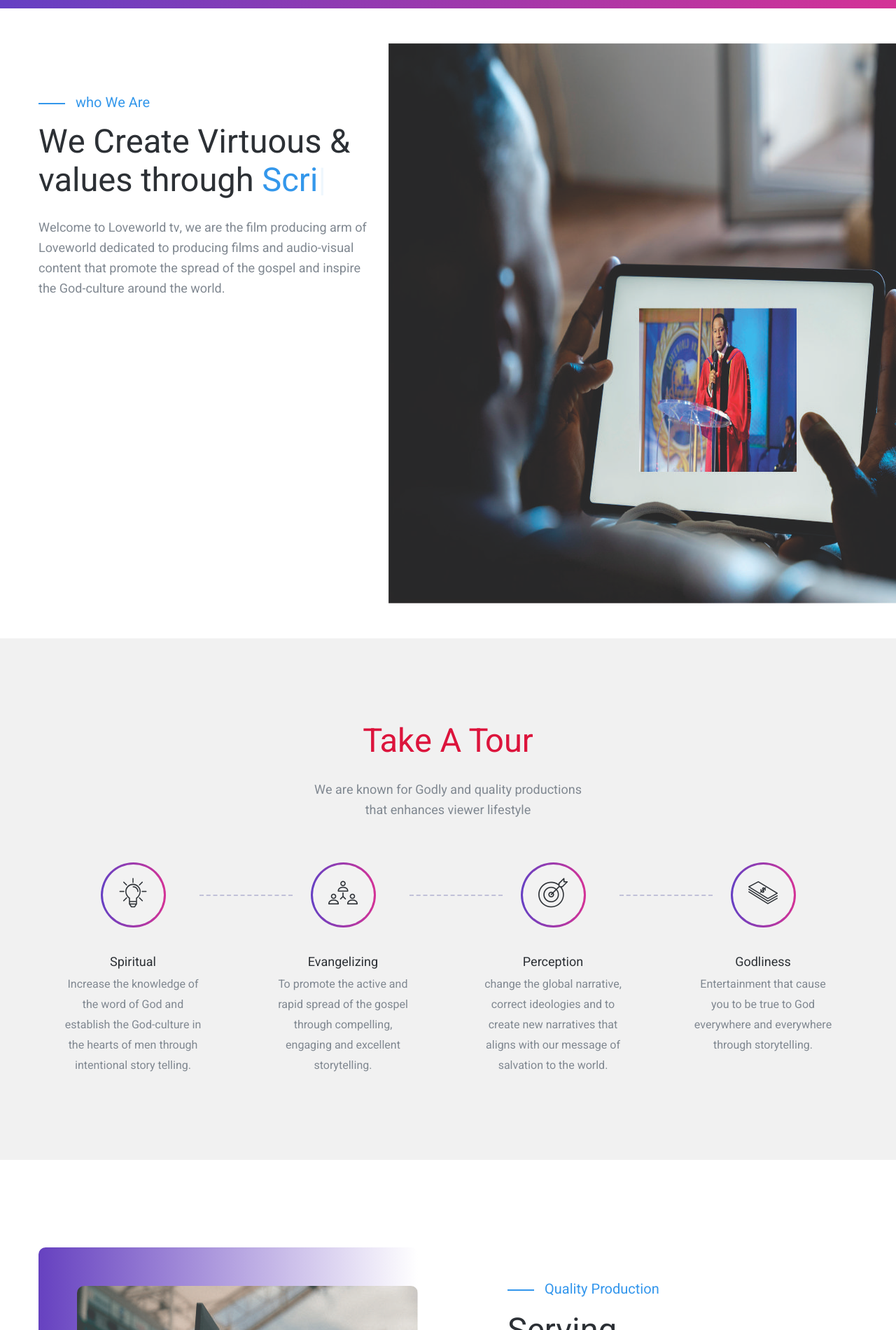
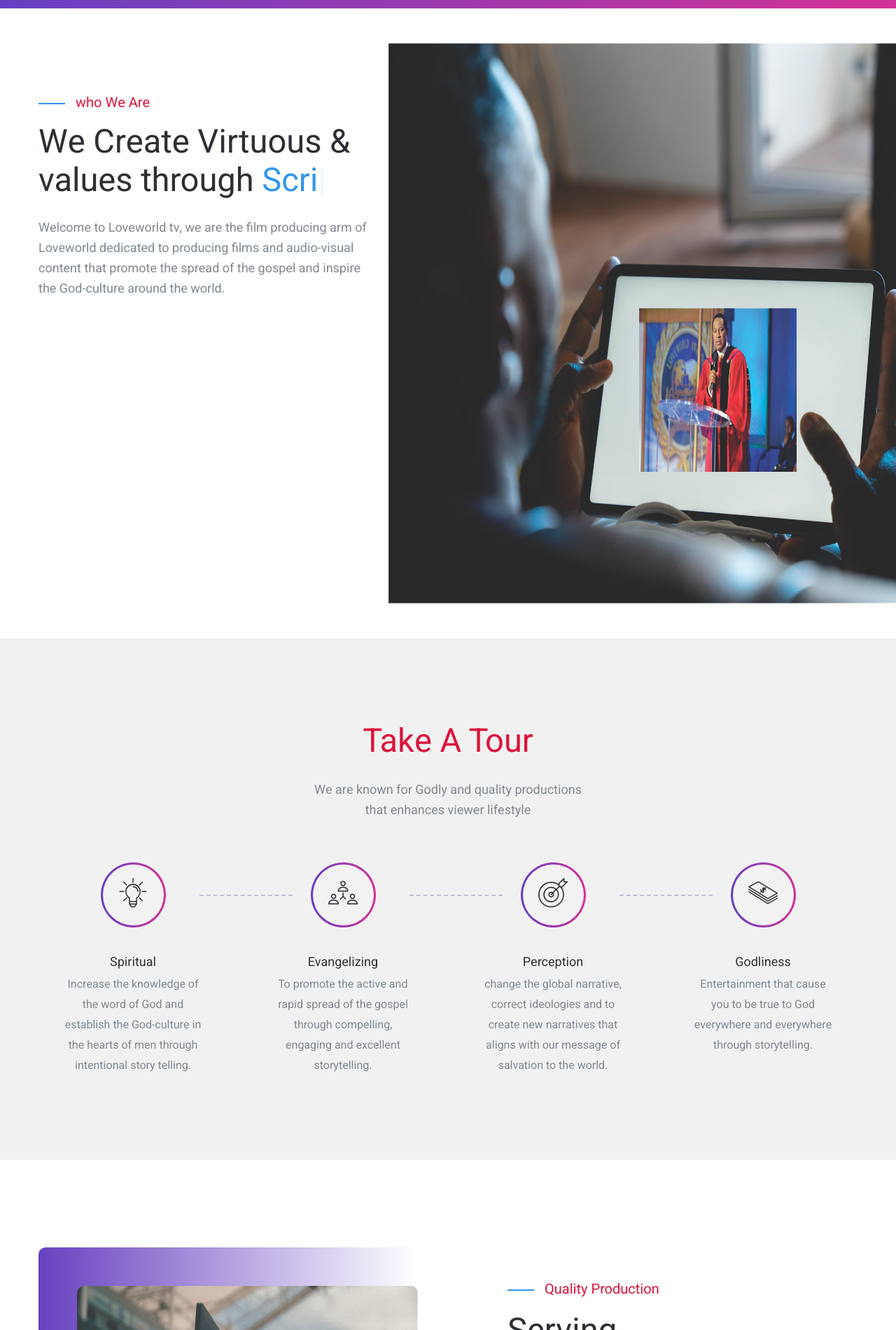
Before and after one commit to Adedoyin-solami/loveworldmovies, a plain HTML site: page index.html in a window 1280 px wide. Shown: the part 880-2780 px from the top of the page at 70% size. Drawn offline with Linux system fonts and the light colour scheme; some packages are replaced by stand-ins of ours; files whose address does not match are found by name.

Commit message:
Update index.html

```diff
--- a/index.html
+++ b/index.html
@@ -89,7 +89,7 @@
         <div class="row">
             <div class="col-md-5 col-sm-12 col-xs-12">
                 <div class="about-content">
-                    <div class="tag-line">who We Are</div><!-- /.tag-line -->
+                    <div class="tag-line" style="color: crimson;">who We Are</div><!-- /.tag-line -->
                     <div class="title-text">We Create Virtuous & <br />values through
                         <div class="type-wrap">
                             <div class="typed-strings">
@@ -173,7 +173,7 @@
             </div><!-- /.col-md-6 -->
             <div class="col-md-6 col-sm-12 col-xs-12">
                 <div class="feature-content">
-                    <div class="tag-line">Quality Production</div><!-- /.tag-line -->
+                    <div class="tag-line" style="color: crimson;">Quality Production</div><!-- /.tag-line -->
                     <h3>Serving <br />world class <br />  entertainment.</h3>
                     <p>We are dedicated to producing films and other visual related productions for maximum entertainment.</p>
                     <a href="#Portfolio" class="view-more">View Portfolio</a>
```
